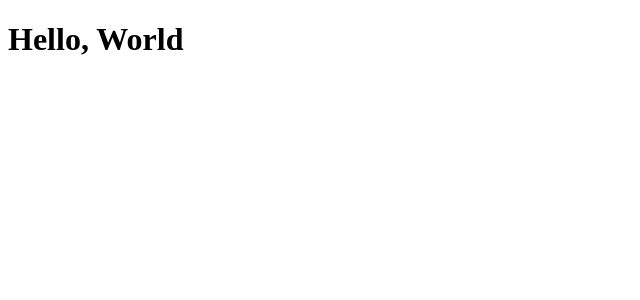
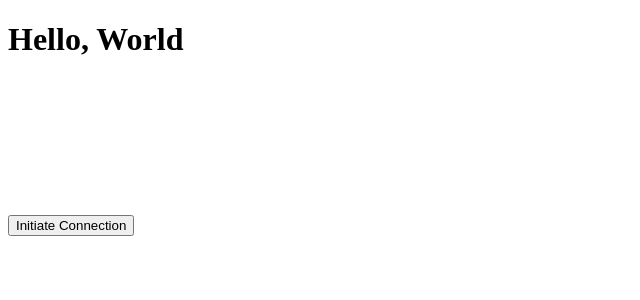
Before and after one commit to KazuroAkashi/stream-mediasoup-client, a Nuxt app: page / in a window 1280 px wide. Shown: the top 300 px of the page, without its empty margins (0-640 px from the left). Built offline with nearby package versions, Linux system fonts and the light colour scheme; no server answers.

Commit message:
User gesture needed

```diff
--- a/app/pages/index.vue
+++ b/app/pages/index.vue
@@ -1,6 +1,7 @@
 <template>
   <div>
     <h1>Hello, World</h1>
+    <button @click="initiateConnection">Initiate Connection</button>
     <video autoplay playsinline ref="videoEl"></video>
     <audio autoplay playsinline ref="audioEl"></audio>
   </div>
@@ -65,18 +66,22 @@ interface ClientToServerEvents {
 
 const videoEl = useTemplateRef("videoEl");
 const audioEl = useTemplateRef("audioEl");
+let socket: Socket<ServerToClientEvents, ClientToServerEvents> | null = null;
 
 if (import.meta.client) {
-  const socket: Socket<ServerToClientEvents, ClientToServerEvents> = io("/", {
+  socket = io("/", {
     path: "/api/ws/socket.io",
   });
 
   socket.on("connect", async () => {
     console.log("Connected to server");
 
-    await createRoom({ name: "room-1", socket });
+    await createRoom({ name: "room-1", socket: socket! });
+  });
+}
 
-    const client = await joinRoom({ room: "room-1", socket });
+const initiateConnection = async () => {
+  const client = await joinRoom({ room: "room-1", socket: socket! });
 
   const userMedia = await navigator.mediaDevices.getUserMedia({
     video: true,
@@ -107,6 +112,5 @@ if (import.meta.client) {
       });
     },
   });
-  });
-}
+};
 </script>
```
Lines whose indentation alone changed are shown as unchanged.
